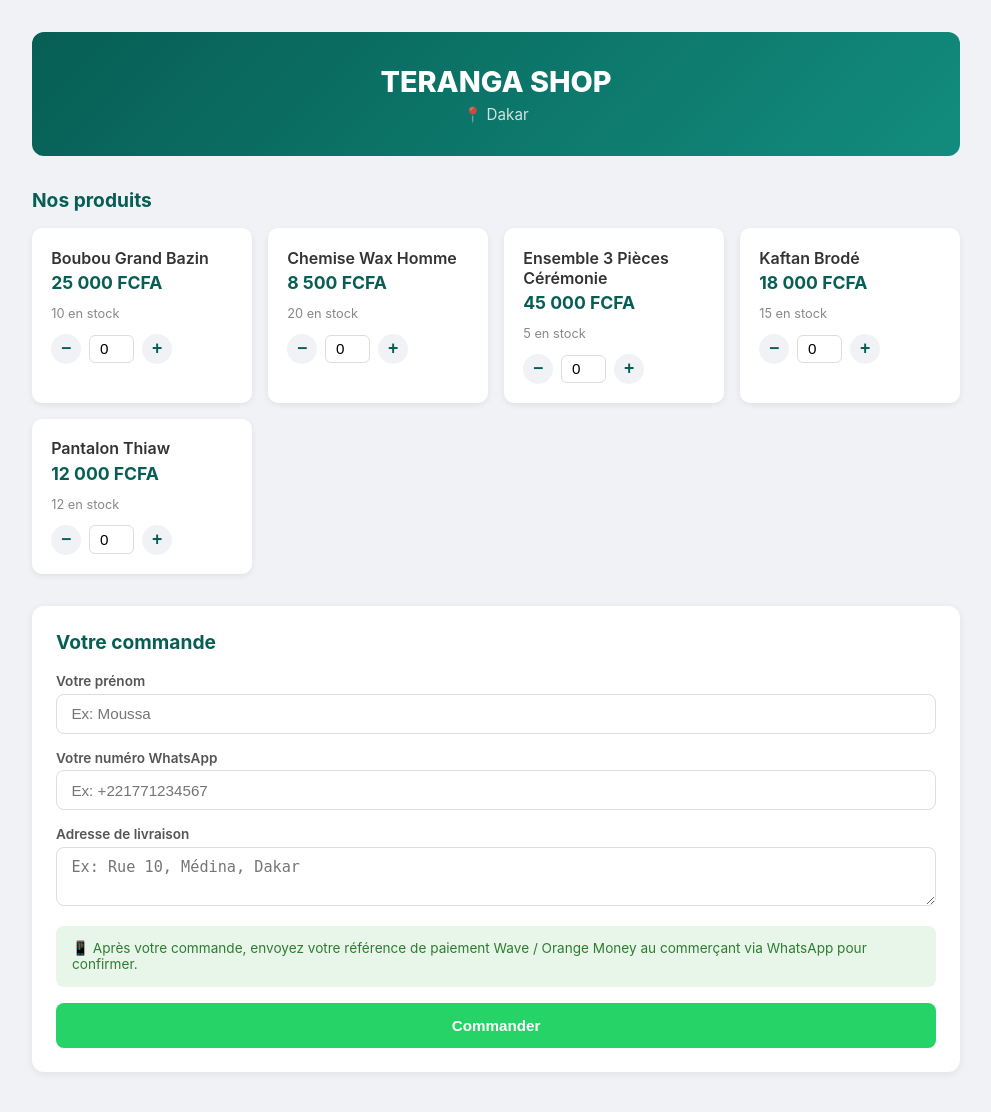
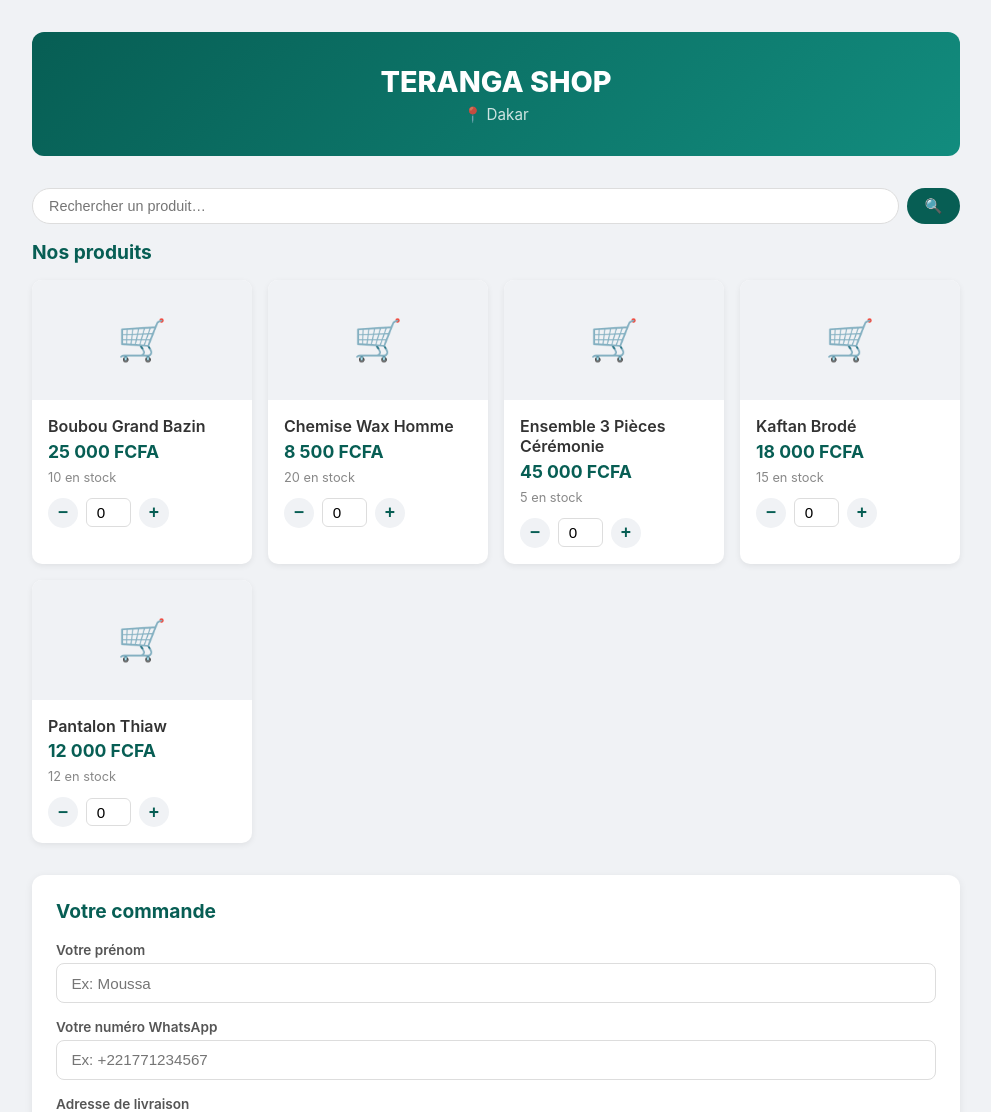
Before and after one commit to souleymanejulesmbaye/fegg-jaay, a Django app: a page that uses templates/vitrine/boutique.html in a window 1280 px wide. Shown: the part 67-1179 px from the top of the page, without its empty margins (144-1135 px from the left). Run offline with Django 5.2, Linux system fonts and the light colour scheme; data comes from the database, SQL or seed files in the repository; tables that the repository leaves empty hold one stand-in row (values such as "Sample post"); parts of the project's set-up code (start-up, migrations or seed data) failed here and were passed over.

Commit message:
feat: images produits, recherche vitrine, page À propos boutique
- Images produits : photo affichée sur les cartes vitrine (avec placeholder 🛒
  si pas d'image) et miniature dans la liste produits dashboard
- Recherche vitrine : barre de recherche par nom de produit sur la page boutique,
  compatible avec le filtre catégorie, message si aucun résultat
- À propos boutique : champ description sur le modèle Boutique (migration 0010),
  éditable dans Config, affiché dans le header vitrine

Co-Authored-By: Claude Sonnet 4.6 <noreply@anthropic.com>

```diff
--- a/boutiques/models.py
+++ b/boutiques/models.py
@@ -71,6 +71,12 @@ class Boutique(models.Model):
     plan = models.CharField(max_length=20, choices=PLAN_CHOICES, default="starter")
     actif = models.BooleanField(default=True)
     abonnement_fin = models.DateField(null=True, blank=True)
+
+    # Description publique affichée sur la vitrine
+    description = models.TextField(
+        blank=True,
+        help_text="Description courte visible sur la vitrine (horaires, adresse, infos pratiques…)",
+    )
 
     # Message d'accueil affiché au premier contact
     message_bienvenue = models.TextField(
--- a/dashboard/views.py
+++ b/dashboard/views.py
@@ -588,6 +588,7 @@ def config_boutique(request):
         boutique.nom = request.POST.get("nom", boutique.nom).strip()
         boutique.ville = request.POST.get("ville", boutique.ville).strip()
         boutique.proprietaire_tel = request.POST.get("proprietaire_tel", boutique.proprietaire_tel).strip()
+        boutique.description = request.POST.get("description", boutique.description).strip()
         boutique.message_bienvenue = request.POST.get("message_bienvenue", boutique.message_bienvenue).strip()
 
         # Mise à jour stock_alerte global sur tous les produits si fourni
@@ -595,7 +596,7 @@ def config_boutique(request):
         if stock_alerte_global.isdigit():
             boutique.produits.filter(actif=True).update(stock_alerte=int(stock_alerte_global))
 
-        boutique.save(update_fields=["nom", "ville", "proprietaire_tel", "message_bienvenue", "updated_at"])
+        boutique.save(update_fields=["nom", "ville", "proprietaire_tel", "description", "message_bienvenue", "updated_at"])
         messages.success(request, "Configuration mise à jour.")
         return redirect("dashboard:config_boutique")
 
--- a/templates/vitrine/boutique.html
+++ b/templates/vitrine/boutique.html
@@ -23,10 +23,20 @@
   .produit-card {
     background: white; border-radius: 10px;
     box-shadow: 0 2px 6px rgba(0,0,0,.07);
-    padding: 1.2rem; position: relative;
+    overflow: hidden; position: relative;
   }
+  .produit-card-img {
+    width: 100%; height: 160px; object-fit: cover;
+    display: block; background: #f0f2f5;
+  }
+  .produit-card-img-placeholder {
+    width: 100%; height: 120px; background: #f0f2f5;
+    display: flex; align-items: center; justify-content: center;
+    font-size: 2.5rem; color: #ccc;
+  }
+  .produit-card-body { padding: 1rem; }
   .produit-card h3 { font-size: 1rem; font-weight: 600; margin-bottom: 0.3rem; }
-  .produit-card .prix { color: #075e54; font-weight: 700; font-size: 1.1rem; margin-bottom: 0.8rem; }
+  .produit-card .prix { color: #075e54; font-weight: 700; font-size: 1.1rem; margin-bottom: 0.5rem; }
   .produit-card .stock { font-size: 0.8rem; color: #888; margin-bottom: 0.8rem; }
   .qte-control {
     display: flex; align-items: center; gap: 0.5rem;
@@ -77,7 +87,27 @@
 <div class="boutique-header">
   <h1>{{ boutique.nom }}</h1>
   <div class="meta">📍 {{ boutique.ville }}</div>
+  {% if boutique.description %}
+  <p style="margin-top:0.8rem;opacity:.9;font-size:0.92rem;max-width:600px;margin-left:auto;margin-right:auto;">{{ boutique.description }}</p>
+  {% endif %}
 </div>
+
+<!-- Recherche -->
+<form method="get" action="" style="margin-bottom:1rem;">
+  {% if cat_active %}<input type="hidden" name="cat" value="{{ cat_active }}">{% endif %}
+  <div style="display:flex;gap:0.5rem;">
+    <input type="search" name="q" value="{{ q }}" placeholder="Rechercher un produit…"
+           style="flex:1;padding:0.55rem 1rem;border:1px solid #ddd;border-radius:20px;font-size:0.9rem;outline:none;">
+    <button type="submit"
+            style="padding:0.55rem 1.1rem;background:#075e54;color:white;border:none;border-radius:20px;font-size:0.9rem;cursor:pointer;font-weight:600;">
+      🔍
+    </button>
+    {% if q %}
+    <a href="?{% if cat_active %}cat={{ cat_active }}{% endif %}"
+       style="padding:0.55rem 1rem;background:#f0f2f5;color:#555;border-radius:20px;font-size:0.85rem;text-decoration:none;display:flex;align-items:center;">✕</a>
+    {% endif %}
+  </div>
+</form>
 
 {% if categories %}
 <div style="display:flex;gap:0.5rem;flex-wrap:wrap;margin-bottom:1.2rem;">
@@ -104,6 +134,12 @@
   <div class="produits-grid">
     {% for produit in produits %}
     <div class="produit-card">
+      {% if produit.photo %}
+      <img src="{{ produit.photo.url }}" alt="{{ produit.nom }}" class="produit-card-img">
+      {% else %}
+      <div class="produit-card-img-placeholder">🛒</div>
+      {% endif %}
+      <div class="produit-card-body">
       <h3>{{ produit.nom }}</h3>
       <div class="prix">{{ produit.prix_formate }}</div>
       <div class="stock">{{ produit.stock }} en stock</div>
@@ -115,6 +151,7 @@
                onchange="mettreAJourPanier()">
         <button type="button" onclick="changerQte({{ produit.pk }}, 1)">+</button>
       </div>
+      </div>{# /produit-card-body #}
     </div>
     {% endfor %}
   </div>
@@ -171,7 +208,12 @@
 </form>
 {% else %}
 <div class="card" style="text-align:center;padding:3rem;">
+  {% if q %}
+  <p style="font-size:1.1rem;color:#888;">Aucun produit trouvé pour « {{ q }} ».</p>
+  <a href="?{% if cat_active %}cat={{ cat_active }}{% endif %}" style="color:#075e54;font-size:0.9rem;">Voir tous les produits →</a>
+  {% else %}
   <p style="font-size:1.1rem;color:#888;">Aucun produit disponible pour le moment.</p>
+  {% endif %}
 </div>
 {% endif %}
 {% endblock %}
--- a/vitrine/views.py
+++ b/vitrine/views.py
@@ -41,11 +41,14 @@ def boutique(request, slug):
     """Vitrine publique d'une boutique : catalogue + formulaire de commande."""
     shop = get_object_or_404(Boutique, slug=slug, actif=True)
 
-    # Filtre par catégorie
+    # Filtre par catégorie + recherche
     cat_id = request.GET.get("cat", "")
+    q = request.GET.get("q", "").strip()
     produits = Produit.objects.filter(boutique=shop, actif=True, stock__gt=0)
     if cat_id:
         produits = produits.filter(categorie_id=cat_id)
+    if q:
+        produits = produits.filter(nom__icontains=q)
     produits = produits.select_related("categorie").order_by("nom")
 
     categories = Categorie.objects.filter(boutique=shop, produits__actif=True, produits__stock__gt=0).distinct()
@@ -56,6 +59,7 @@ def boutique(request, slug):
         "categories": categories,
         "cat_active": cat_id,
         "zones": zones,
+        "q": q,
     })
 
 
```
Also changed, not shown: templates/dashboard/config.html (+9 -0 lines), templates/dashboard/produits/liste.html (+9 -1 lines), boutiques/migrations/0010_boutique_description.py (added).
